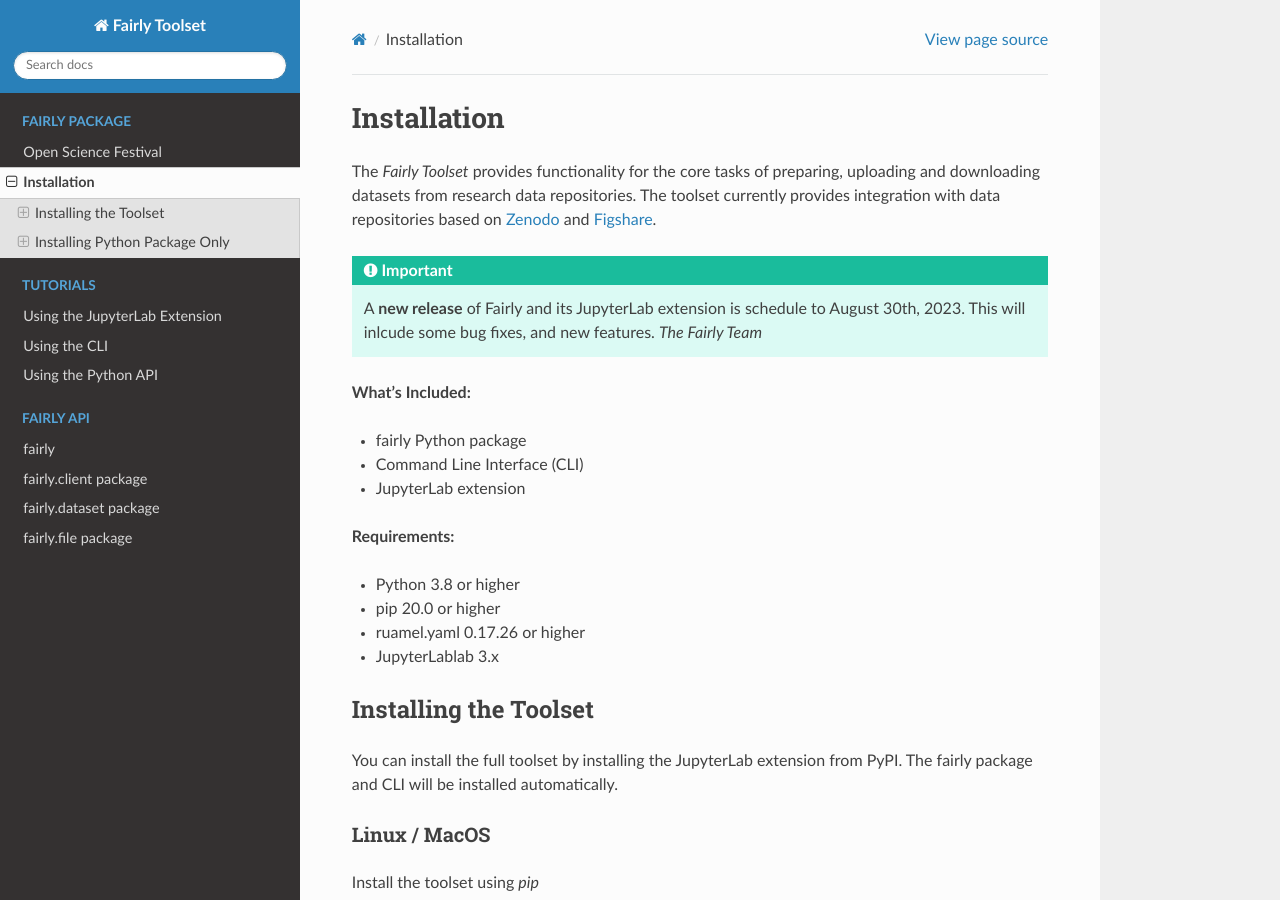
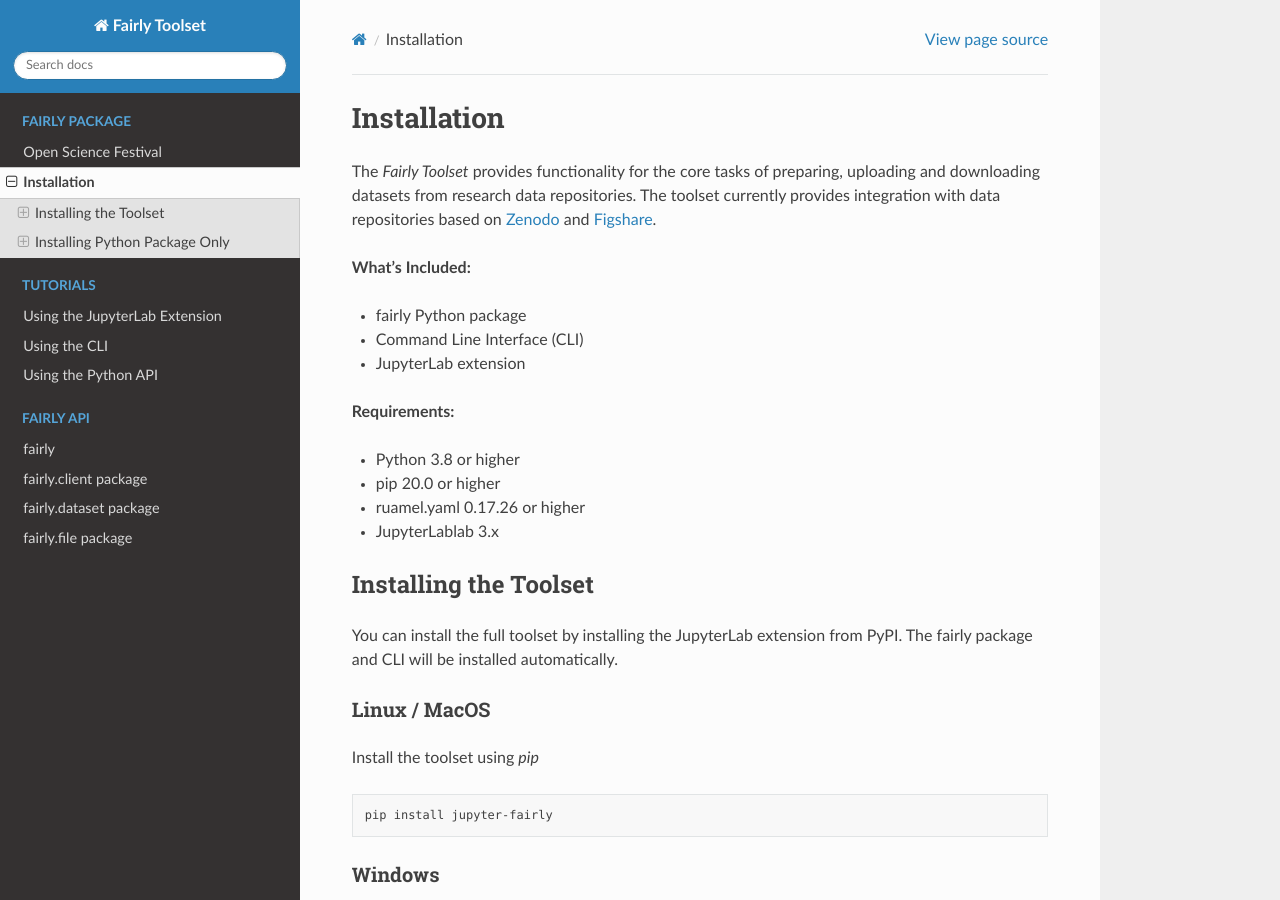
Before and after one commit to ITC-CRIB/fairly, a Sphinx documentation site: the page built from docs/installation.rst, in a window 1280 px wide and 900 px high. Built offline with Sphinx 7.4.7 and the Read the Docs theme 2.0.0, drawn with Linux system fonts in a browser that asks for light colours.

Commit message:
remove announcement of new release

```diff
--- a/docs/installation.rst
+++ b/docs/installation.rst
@@ -4,13 +4,6 @@
 ================
 
 The *Fairly Toolset* provides functionality for the core tasks of preparing, uploading and downloading datasets from research data repositories. The toolset currently provides integration with data repositories based on `Zenodo <https://zenodo.org/>`_ and `Figshare <https://figshare.com/>`_.
-
-
-.. important::
-
-   A **new release** of Fairly and its JupyterLab extension is schedule to August 30th, 2023. This will inlcude some bug fixes, and new features.
-   *The Fairly Team*
-
 
 **What's Included:**
 
```
